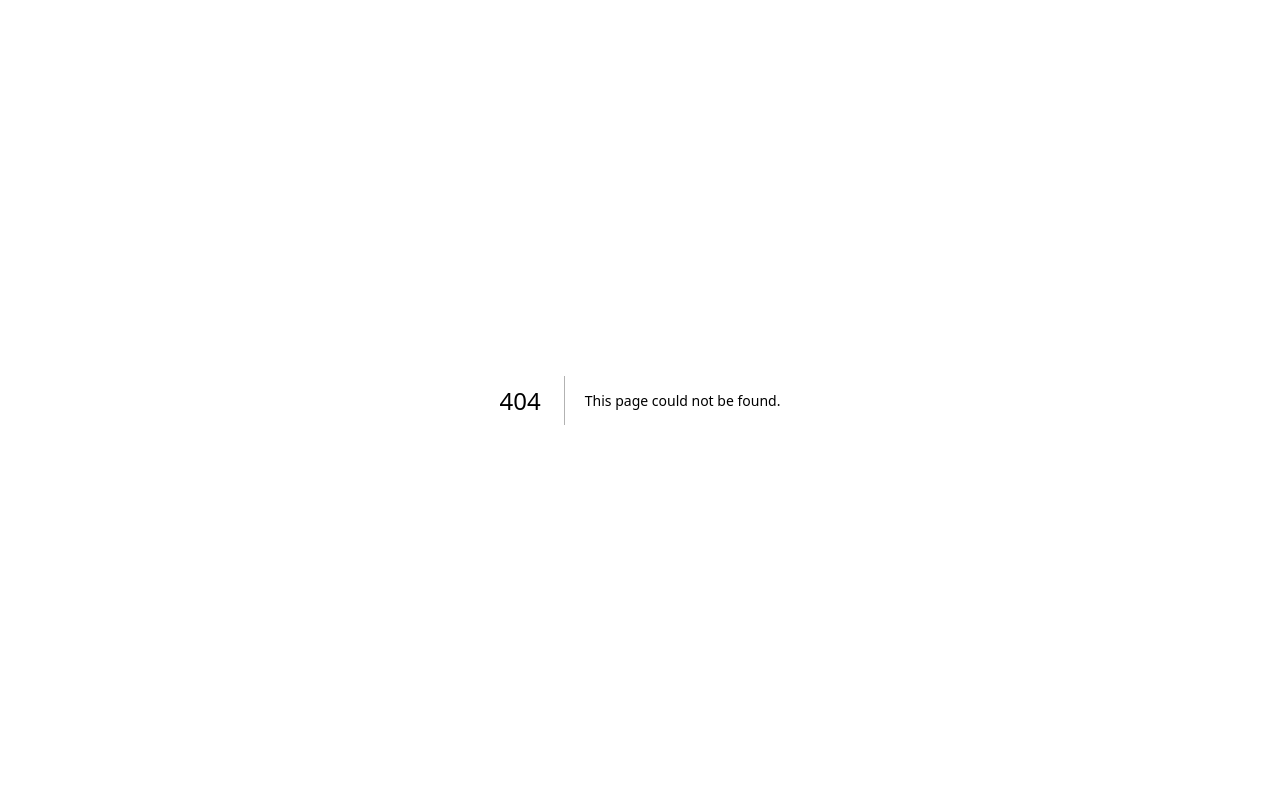
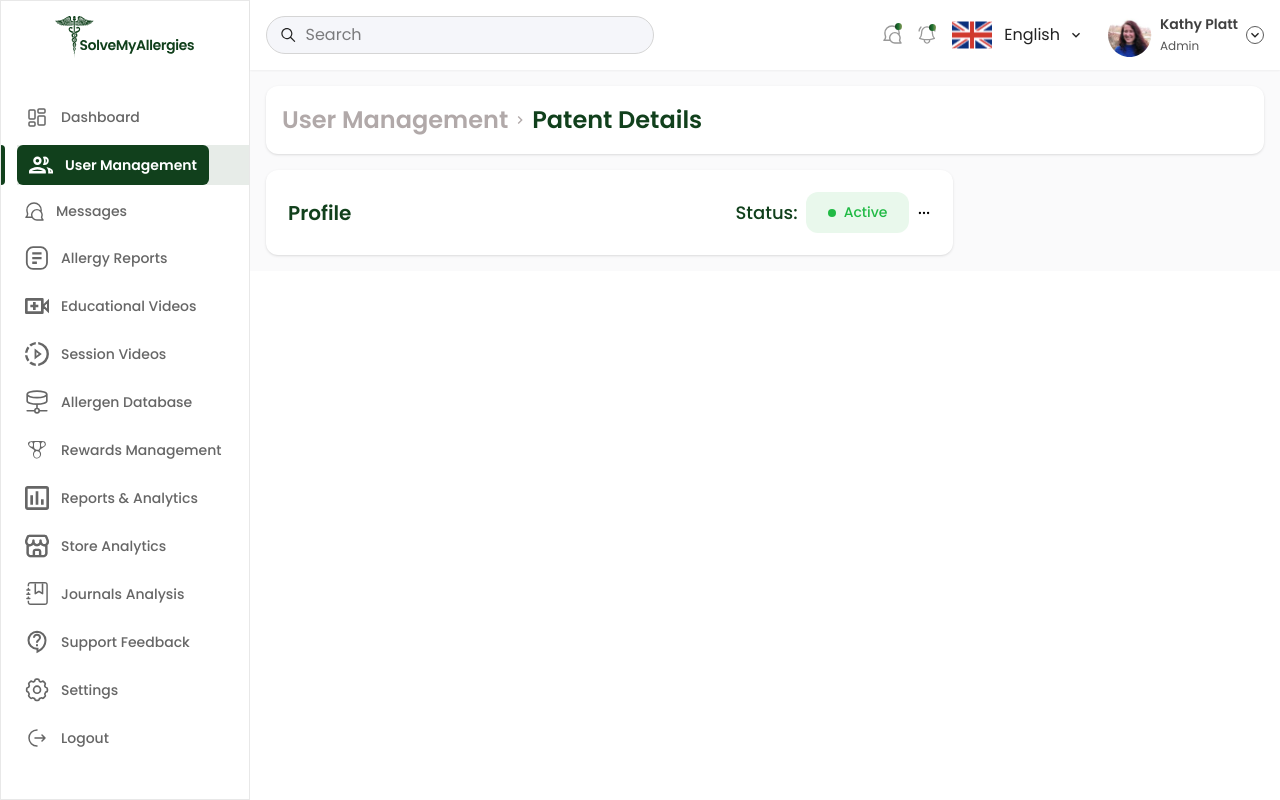
Before and after one commit to jawad6223/solvemyalergies-admin-panel, a Next.js app: page /usermanagement/1 in a window 1280 px wide. Before the commit this address had no page. Built offline with nearby package versions, Linux system fonts and the light colour scheme.

Commit message:
push code

```diff
--- /dev/null
+++ b/src/app/(root)/usermanagement/[id]/page.tsx
@@ -0,0 +1,18 @@
+import UserManagementDetail from "@/components/UserManagement/Details";
+
+const UserManagementDetailsPage = async ({
+    params,
+}: {
+    params: Promise<{ id: string }>
+}) => {
+
+    const { id } = await params;
+
+    return (
+        <div>
+            <UserManagementDetail id={id} />
+        </div>
+    );
+};
+
+export default UserManagementDetailsPage;
--- /dev/null
+++ b/src/components/UserManagement/Details/BreadCrum/index.tsx
@@ -0,0 +1,17 @@
+import { MdKeyboardArrowRight } from "react-icons/md";
+
+
+const BreadCrum: React.FC = () => {
+
+    return (
+        <div className="bg-white rounded-[12px] shadow-sm p-4 flex items-center gap-1">
+            <div className="flex items-center gap-1">
+                <p className="text-[#B1A9A9] text-[24px] font-semibold">User Management</p>
+                <MdKeyboardArrowRight className="text-[#B1A9A9]" />
+            </div>
+            <p className="text-[#11401C] text-[24px] font-semibold">Patent Details</p>
+        </div>
+    );
+};
+
+export default BreadCrum;
--- /dev/null
+++ b/src/components/UserManagement/Details/index.tsx
@@ -0,0 +1,49 @@
+"use client"
+
+import { useState, useRef, useEffect } from "react";
+import { useRouter } from "next/navigation";
+import Image from "next/image";
+import BreadCrum from "./BreadCrum";
+import { HiOutlineDotsHorizontal } from "react-icons/hi";
+
+
+interface UserManagementDetailProps {
+    id: string;
+}
+
+const UserManagementDetail: React.FC<UserManagementDetailProps> = ({ id }) => {
+
+    console.log(id, "id>>>>>>>")
+
+    const router = useRouter();
+
+    return (
+        <div className="">
+            <BreadCrum />
+            <div className="flex items-center gap-4 mt-4">
+                <div className="w-full lg:w-[70%]">
+                    <div className="bg-white rounded-[12px] shadow-sm px-[22px] py-[22px] flex items-center justify-between">
+                        <p className="text-[#11401C] font-semibold text-[20px]">Profile</p>
+                        <div className="flex items-center gap-2">
+                            <p className="text-[#11401C] font-medium text-[18px]">Status:</p>
+                            <div
+                                className={`flex items-center gap-2 px-[22px] w-fit py-[10px] rounded-[12px] text-[14px] font-medium bg-[#E9F8EC] text-[#21BA45]
+                                    `}
+                            >
+                                <div className="h-[8px] w-[8px] rounded-full bg-[#21BA45]"></div>
+                                Active
+                            </div>
+                            <HiOutlineDotsHorizontal className="text-[#000000] text-[14px] cursor-pointer" />
+                        </div>
+                    </div>
+                </div>
+                <div className="w-full lg:w-[30%]">
+
+                </div>
+            </div>
+
+        </div>
+    );
+};
+
+export default UserManagementDetail;
--- a/src/components/UserManagement/index.tsx
+++ b/src/components/UserManagement/index.tsx
@@ -1,6 +1,7 @@
 "use client"
 
 import { useState, useRef, useEffect } from "react";
+import { useRouter } from "next/navigation";
 import Image from "next/image";
 import BreadCrum from "./BreadCrum";
 import { UserManagementData as initialData } from "@/data/UserManagement";
@@ -11,6 +12,7 @@ import { MdBlock, MdOutlineKeyboardDoubleArrowLeft, MdKeyboardArrowLeft, MdOutli
 
 const UserManagement: React.FC = () => {
 
+  const router = useRouter();
   const [searchTerm, setSearchTerm] = useState('');
   const [selectedFilter, setSelectedFilter] = useState<string | null>(null);
   const [data, setData] = useState(initialData)
@@ -90,8 +92,6 @@ const UserManagement: React.FC = () => {
     setOpenDropdownIndex(null);
   };
 
-
-
   return (
     <div className="">
       <BreadCrum onSearch={setSearchTerm} setSelectedFilter={setSelectedFilter} selectedFilter={selectedFilter} />
@@ -143,7 +143,7 @@ const UserManagement: React.FC = () => {
               </tr>
             ) : (
               currentItems.map((user, index) => (
-                <tr key={index} className="hover:bg-gray-50 cursor-pointer">
+                <tr key={index} className="hover:bg-gray-50 cursor-pointer" onClick={() => router.push(`/usermanagement/${index}`)}>
                   <td className="px-4 py-4">
                     <label className="inline-flex items-center cursor-pointer">
                       <input
```
Also changed, not shown: public/images/User/persons.svg (added).
